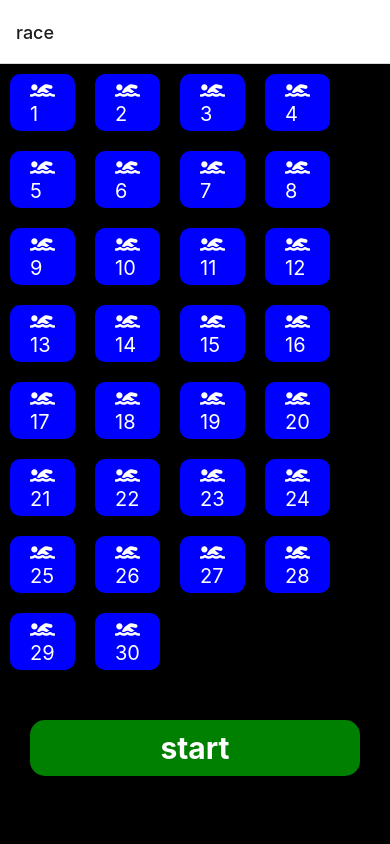
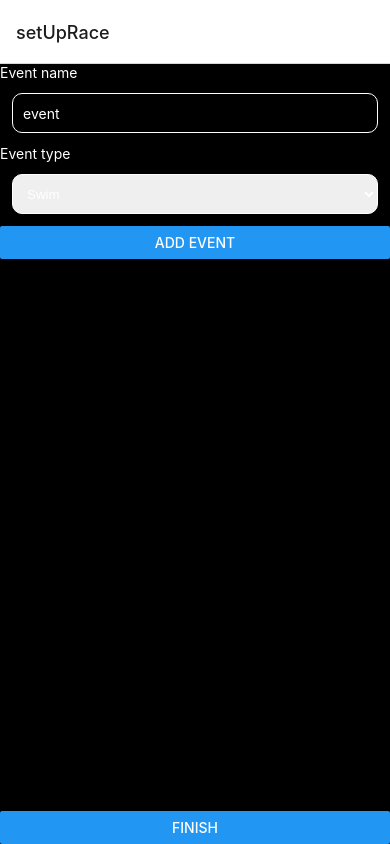
Before and after one commit to johnl6234/sports-timing, a React Native app: screen / in a window 390 px wide. Built offline with nearby package versions, Linux system fonts and the light colour scheme.

Commit message:
set up race and add competitors

```diff
--- a/App.js
+++ b/App.js
@@ -5,6 +5,9 @@ import { createNativeStackNavigator } from '@react-navigation/native-stack';
 
 import RaceScreen from './components/RaceScreen';
 import ResultsScreen from './components/ResultsScreen';
+import DetailsScreen from './components/DetailsScreen';
+import AddCompetitorScreen from './components/AddCompetitorScreen';
+import SetUpRaceScreen from './components/SetUpRace';
 
 const Stack = createNativeStackNavigator();
 
@@ -12,8 +15,14 @@ function App() {
 	return (
 		<NavigationContainer>
 			<Stack.Navigator>
+				<Stack.Screen name="setUpRace" component={SetUpRaceScreen} />
+				<Stack.Screen
+					name="addCompetitor"
+					component={AddCompetitorScreen}
+				/>
 				<Stack.Screen name="race" component={RaceScreen} />
 				<Stack.Screen name="results" component={ResultsScreen} />
+				<Stack.Screen name="details" component={DetailsScreen} />
 			</Stack.Navigator>
 		</NavigationContainer>
 	);
--- a/Data.js
+++ b/Data.js
@@ -17,6 +17,10 @@ const test = {
 		number: 22,
 		times: {
 			startTime: 1655988335868,
+			eventA: '00000000000',
+			eventB: ' 00000000000',
+			eventC: '00000000000',
+			stop: '00000000',
 		},
 	},
 };
--- /dev/null
+++ b/components/AddCompetitorScreen.js
@@ -0,0 +1,89 @@
+import { useState } from 'react';
+import {
+	Button,
+	FlatList,
+	SafeAreaView,
+	StyleSheet,
+	Text,
+	TextInput,
+	View,
+} from 'react-native';
+
+import dataStore from '../Data';
+export default function AddCompetitorScreen({ navigation }) {
+	const [text, onChangeText] = useState('');
+	const [number, onChangeNumber] = useState(null);
+	const [data, setData] = useState(dataStore.competitors);
+	const AddName = () => {
+		if (text !== '' && number !== null) {
+			dataStore.competitors.push({
+				name: text,
+				number: number,
+			});
+			onChangeText('');
+			onChangeNumber(null);
+			setData(dataStore.competitors);
+		}
+		console.log('data', dataStore.competitors);
+	};
+	const renderItem = ({ item }) => (
+		<Text style={styles.competitor}>
+			{item.number}: {item.name}
+		</Text>
+	);
+
+	return (
+		<SafeAreaView style={styles.container}>
+			<TextInput
+				style={styles.input}
+				onChangeText={onChangeText}
+				value={text}
+				placeholder="name"
+				placeholderTextColor={'#aaa'}
+			/>
+			<TextInput
+				style={styles.input}
+				onChangeText={onChangeNumber}
+				value={number}
+				placeholder="race Number"
+				placeholderTextColor={'#aaa'}
+				keyboardType="numeric"
+			/>
+			<Button onPress={AddName} title="AddName" />
+			<FlatList
+				data={data}
+				renderItem={renderItem}
+				keyExtractor={item => item.number}
+			/>
+			<Button
+				title="finish"
+				onPress={() => navigation.navigate('race')}
+			/>
+		</SafeAreaView>
+	);
+}
+
+const styles = StyleSheet.create({
+	container: {
+		backgroundColor: '#000',
+		flex: 1,
+		padding: 20,
+	},
+	input: {
+		height: 40,
+		margin: 12,
+		borderWidth: 1,
+		padding: 10,
+		color: 'white',
+		borderColor: 'white',
+		borderRadius: 10,
+	},
+	competitor: {
+		height: 40,
+		margin: 12,
+		padding: 10,
+		color: 'white',
+		borderRadius: 10,
+		backgroundColor: 'green',
+	},
+});
--- a/components/CompetitorButton.js
+++ b/components/CompetitorButton.js
@@ -13,11 +13,11 @@ import Icon from 'react-native-vector-icons/FontAwesome5';
 import dataStore from '../Data';
 
 const sportsIcons = ['swimmer', 'bicycle', 'running'];
-
+import { convertMsToTime } from '../utils';
 const CompetitorButton = props => {
 	const [isDisabled, setIsDisabled] = useState();
 	const [event, setEvent] = useState(dataStore.events[0]);
-
+	console.log('events', dataStore.events);
 	const switchSport = () => {
 		console.log('start', dataStore.startTime);
 		let number = props.number;
@@ -27,17 +27,20 @@ const CompetitorButton = props => {
 		if (dataStore.startTime !== null) {
 			dataStore.competitors.forEach(competitor => {
 				if (competitor.number === number) {
-					console.log(
-						'length',
-						Object.keys(competitor.times).length - 1
-					);
+					// register event name with time
 					competitor.times[
-						events[Object.keys(competitor.times).length - 1]
+						events[Object.keys(competitor.times).length - 1].name
 					] = Date.now();
+					// change event type for icon
 					setEvent(events[Object.keys(competitor.times).length - 1]);
+					if (event.name === events[events.length - 2].name) {
+						setEvent('stop');
+						setIsDisabled(true);
+						competitor.times.stop = Date.now();
+					}
+					console.log('times', competitor.times);
 				}
 			});
-			if (event === 'stop') setIsDisabled(true);
 		}
 	};
 
@@ -45,9 +48,9 @@ const CompetitorButton = props => {
 		<TouchableOpacity
 			key={props.isDisabled}
 			disabled={isDisabled}
-			style={[styles.button, styles[event]]}
+			style={[styles.button, styles[event.type]]}
 			onPress={switchSport}>
-			<Icon style={styles.text} name={event} />
+			<Icon style={styles.text} name={event.type} />
 			<Text style={styles.text}>{props.number}</Text>
 		</TouchableOpacity>
 	);
--- /dev/null
+++ b/components/DetailsScreen.js
@@ -0,0 +1,57 @@
+import { useState, useEffect } from 'react';
+import { FlatList, SafeAreaView, StyleSheet, Text, View } from 'react-native';
+import { convertMsToTime } from '../utils';
+
+const DetailsScreen = ({ navigation, route }) => {
+	const [laps, setLaps] = useState([]);
+	const { details } = route.params;
+	useEffect(() => {
+		const unsubscribe = navigation.addListener('focus', () => {
+			let newLaps = [];
+
+			for (const [_key, _value] of Object.entries(details.results)) {
+				newLaps.push(
+					<Text style={styles.name} key={_key}>
+						{_key}:{' '}
+						{!isNaN(_value) ? convertMsToTime(_value) : 'DNF'}
+					</Text>
+				);
+			}
+			setLaps(newLaps);
+		});
+		return unsubscribe;
+	}, [navigation]);
+
+	return (
+		<SafeAreaView style={styles.container}>
+			<View>
+				<Text style={styles.name}>{details.name}</Text>
+				{laps}
+			</View>
+		</SafeAreaView>
+	);
+};
+
+export default DetailsScreen;
+const styles = StyleSheet.create({
+	container: {
+		backgroundColor: '#000',
+		flex: 1,
+		padding: 20,
+	},
+	item: {
+		backgroundColor: '#3068c9',
+		padding: 20,
+		marginVertical: 8,
+		marginHorizontal: 16,
+		display: 'flex',
+		flexDirection: 'row',
+	},
+	name: { color: 'white' },
+	time: { color: 'white' },
+	number: {
+		color: 'white',
+		padding: 5,
+		marginRight: 10,
+	},
+});
--- a/components/RaceScreen.js
+++ b/components/RaceScreen.js
@@ -17,21 +17,16 @@ export default function RaceScreen({ navigation }) {
 	const [buttons, setButtons] = useState([]);
 	const [showStart, setShowStart] = useState(false);
 
-	useEffect(() => {
-		console.log('updated');
-	});
-
 	if (buttons.length < 1) {
-		console.log('built buttons');
-		for (let i = 1; i <= 30; i++) {
+		dataStore.competitors.forEach(competitor =>
 			buttons.push(
-				<CompetitorButton isDisabled={!showStart} key={i} number={i} />
-			);
-			dataStore.competitors.push({
-				name: `testName ${i}`,
-				number: i,
-			});
-		}
+				<CompetitorButton
+					isDisabled={!showStart}
+					key={competitor.number}
+					number={competitor.number}
+				/>
+			)
+		);
 	}
 
 	const StartTimer = () => {
@@ -50,7 +45,6 @@ export default function RaceScreen({ navigation }) {
 		let DNFArray = [];
 		for (let index in dataStore.competitors) {
 			let competitor = dataStore.competitors[index];
-			console.log('comp', competitor);
 			let laps = calculateTimes(competitor.times);
 			if (laps.overall !== 'DNF') {
 				results.push({
@@ -72,9 +66,9 @@ export default function RaceScreen({ navigation }) {
 	};
 
 	const calculateTimes = times => {
-		console.log('times', times);
-		let events = dataStore.events;
+		let newEvents = ['startTime', ...dataStore.events];
 		let laps;
+		// if timer stopped for racer overall time == stop - start in ms
 		if ('stop' in times) {
 			laps = {
 				overall: times.stop - times.startTime,
@@ -84,9 +78,12 @@ export default function RaceScreen({ navigation }) {
 				overall: 'DNF',
 			};
 		}
-		for (let i = 0; i < events.length - 1; i++) {
-			laps[`lap-${i + 1}`] = times[events[i + 1]] - times[events[i]];
+		for (let i = 1; i < newEvents.length - 1; i++) {
+			// for each event listed including start(0) and stop(length -1) times
+			laps[`lap-${newEvents[i]}`] =
+				times[newEvents[i]] - times[newEvents[i - 1]];
 		}
+		console.log('laps', laps);
 		return laps;
 	};
 
--- a/components/ResultItem.js
+++ b/components/ResultItem.js
@@ -5,50 +5,43 @@ import {
 	ScrollView,
 	StyleSheet,
 	Text,
+	TouchableOpacity,
 	View,
 } from 'react-native';
 
-const ResultItem = ({ result }) => (
-	<View style={styles.item}>
+import { convertMsToTime } from '../utils';
+
+const ResultItem = ({ result, onPress }) => (
+	<TouchableOpacity style={styles.item} onPress={onPress}>
+		<View>
+			<Text style={styles.number}>{result.number}</Text>
+		</View>
+		<View>
 			<Text style={styles.title}>{result.name}</Text>
-		<Text style={styles.title}>
+			<Text style={styles.time}>
 				{result.results.overall === 'DNF'
 					? result.results.overall
 					: convertMsToTime(result.results.overall)}
 			</Text>
 		</View>
+	</TouchableOpacity>
 );
+export default ResultItem;
 
-export default ResultItem;
-function padTo2Digits(num) {
-	return num.toString().padStart(2, '0');
-}
-function convertMsToTime(milliseconds) {
-	let seconds = Math.floor(milliseconds / 1000);
-	let minutes = Math.floor(seconds / 60);
-	let hours = Math.floor(minutes / 60);
-
-	seconds = seconds % 60;
-	minutes = minutes % 60;
-
-	// 👇️ If you don't want to roll hours over, e.g. 24 to 00
-	// 👇️ comment (or remove) the line below
-	// commenting next line gets you `24:00:00` instead of `00:00:00`
-	// or `36:15:31` instead of `12:15:31`, etc.
-	hours = hours % 24;
-
-	return `${padTo2Digits(hours)}:${padTo2Digits(minutes)}:${padTo2Digits(
-		seconds
-	)}`;
-}
 const styles = StyleSheet.create({
 	item: {
-		backgroundColor: '#f9c2ff',
+		backgroundColor: '#3068c9',
 		padding: 20,
 		marginVertical: 8,
 		marginHorizontal: 16,
+		display: 'flex',
+		flexDirection: 'row',
 	},
-	title: {
-		fontSize: 15,
+	title: { color: 'white' },
+	time: { color: 'white' },
+	number: {
+		color: 'white',
+		padding: 5,
+		marginRight: 10,
 	},
 });
--- a/components/ResultsScreen.js
+++ b/components/ResultsScreen.js
@@ -12,21 +12,20 @@ import {
 
 import ResultItem from './ResultItem';
 
-export default function RaceScreen({ navigation, route }) {
+export default function ResultsScreen({ navigation, route }) {
 	const [results, setResults] = useState(route.params.results);
 
 	const renderItem = ({ item }) => (
-		<ResultItem key={item.number} result={item} />
+		<ResultItem onPress={() => ShowDetails(item.number)} result={item} />
 	);
-
+	const ShowDetails = raceNumber => {
+		let competitor = results.find(res => res.number === raceNumber);
+		navigation.navigate('details', { details: competitor });
+	};
 	return (
 		<SafeAreaView style={styles.container}>
 			<StatusBar style="auto" />
 			<Text>Results here</Text>
-			<Button
-				title="Go to Details"
-				onPress={() => navigation.navigate('race')}
-			/>
 			<FlatList
 				data={results}
 				renderItem={renderItem}
--- /dev/null
+++ b/components/SetUpRace.js
@@ -0,0 +1,98 @@
+import { useState } from 'react';
+import {
+	Button,
+	FlatList,
+	SafeAreaView,
+	StyleSheet,
+	Text,
+	TextInput,
+	View,
+} from 'react-native';
+import { Picker } from '@react-native-picker/picker';
+
+import dataStore from '../Data';
+
+export default function SetUpRace({ navigation }) {
+	const [text, onChangeText] = useState('');
+	const [type, setType] = useState(null);
+	const [events, setEvents] = useState([]);
+
+	const AddEvent = () => {
+		let newEvents = events;
+		if (text !== '' && type !== null) {
+			newEvents.push({
+				name: text,
+				type: type,
+			});
+			setEvents(newEvents);
+			setType(null);
+			onChangeText('');
+		}
+	};
+	const onFinish = () => {
+		dataStore.events = events;
+		navigation.navigate('addCompetitor');
+	};
+	const renderItem = ({ item }) => (
+		<Text style={styles.event}>
+			{item.name}: {item.type}
+		</Text>
+	);
+
+	return (
+		<SafeAreaView style={styles.container}>
+			<Text style={styles.text}>Event name</Text>
+			<TextInput
+				style={styles.input}
+				onChangeText={onChangeText}
+				value={text}
+				placeholder="event"
+				placeholderTextColor={'white'}
+			/>
+			<Text style={styles.text}>Event type</Text>
+			<Picker
+				style={styles.input}
+				selectedValue={type}
+				onValueChange={(itemValue, itemIndex) => setType(itemValue)}>
+				<Picker.Item label="Swim" value="swimmer" />
+				<Picker.Item label="Cycle" value="bicycle" />
+				<Picker.Item label="Run" value="running" />
+			</Picker>
+			<Button onPress={AddEvent} title="Add Event" />
+			<FlatList
+				data={events}
+				renderItem={renderItem}
+				keyExtractor={item => item.name}
+			/>
+			<Button title="finish" onPress={onFinish} />
+		</SafeAreaView>
+	);
+}
+
+const styles = StyleSheet.create({
+	container: {
+		backgroundColor: '#000',
+		flex: 1,
+		padding: 20,
+	},
+	input: {
+		height: 40,
+		margin: 12,
+		borderWidth: 1,
+		padding: 10,
+		color: 'white',
+		borderColor: 'white',
+		borderRadius: 10,
+	},
+	text: {
+		color: 'white',
+	},
+	event: {
+		height: 40,
+		margin: 12,
+		padding: 10,
+		color: 'white',
+		borderRadius: 10,
+		backgroundColor: 'green',
+	},
+});
--- /dev/null
+++ b/utils/index.js
@@ -0,0 +1,21 @@
+function padTo2Digits(num) {
+	return num.toString().padStart(2, '0');
+}
+export function convertMsToTime(milliseconds) {
+	let seconds = Math.floor(milliseconds / 1000);
+	let minutes = Math.floor(seconds / 60);
+	let hours = Math.floor(minutes / 60);
+
+	seconds = seconds % 60;
+	minutes = minutes % 60;
+
+	// 👇️ If you don't want to roll hours over, e.g. 24 to 00
+	// 👇️ comment (or remove) the line below
+	// commenting next line gets you `24:00:00` instead of `00:00:00`
+	// or `36:15:31` instead of `12:15:31`, etc.
+	// hours = hours % 24;
+
+	return `${padTo2Digits(hours)}:${padTo2Digits(minutes)}:${padTo2Digits(
+		seconds
+	)}`;
+}
```
Also changed, not shown: package.json (+6 -5 lines), 1 other file (tests, documents, lock files or other folders). Lines whose indentation alone changed are shown as unchanged.
